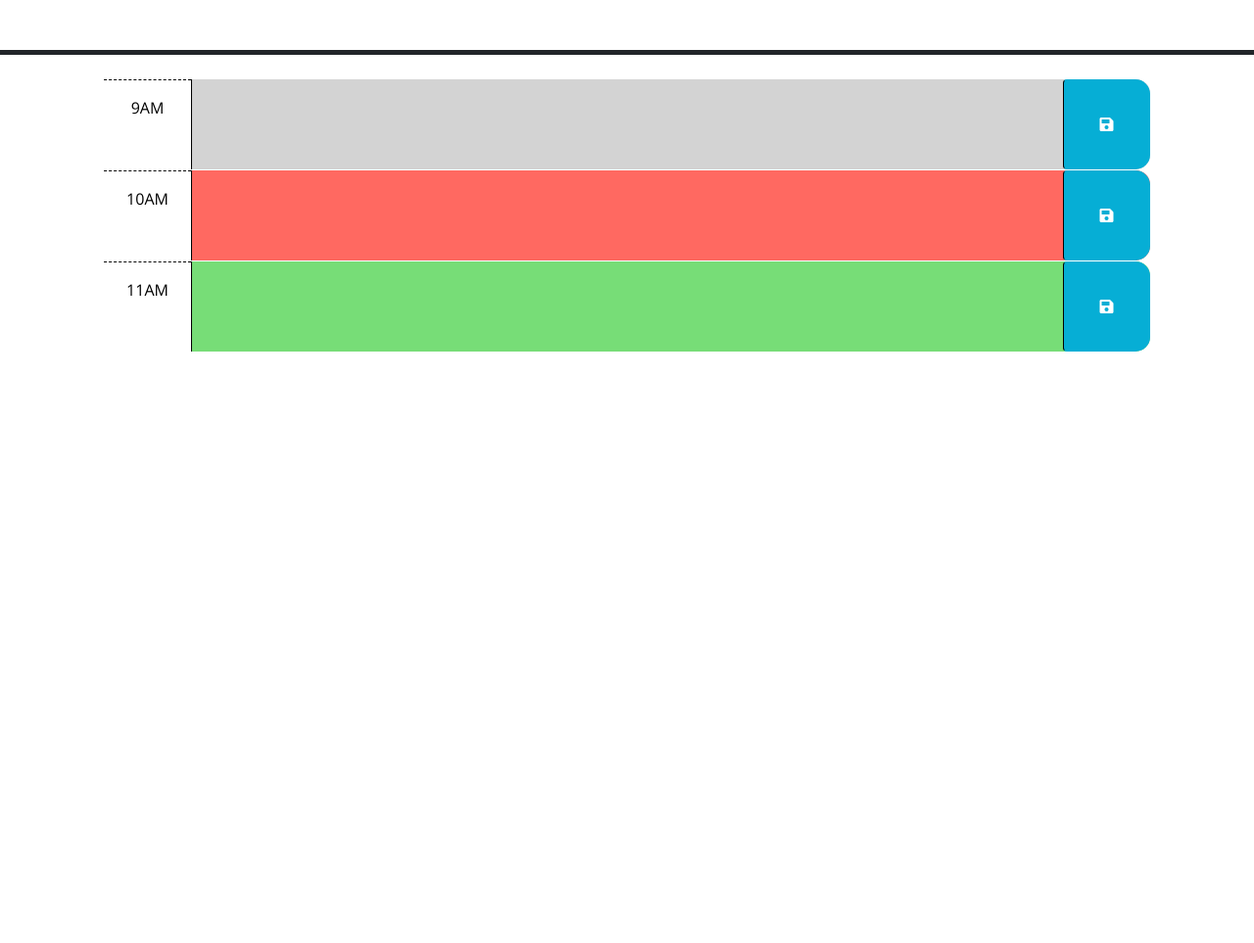
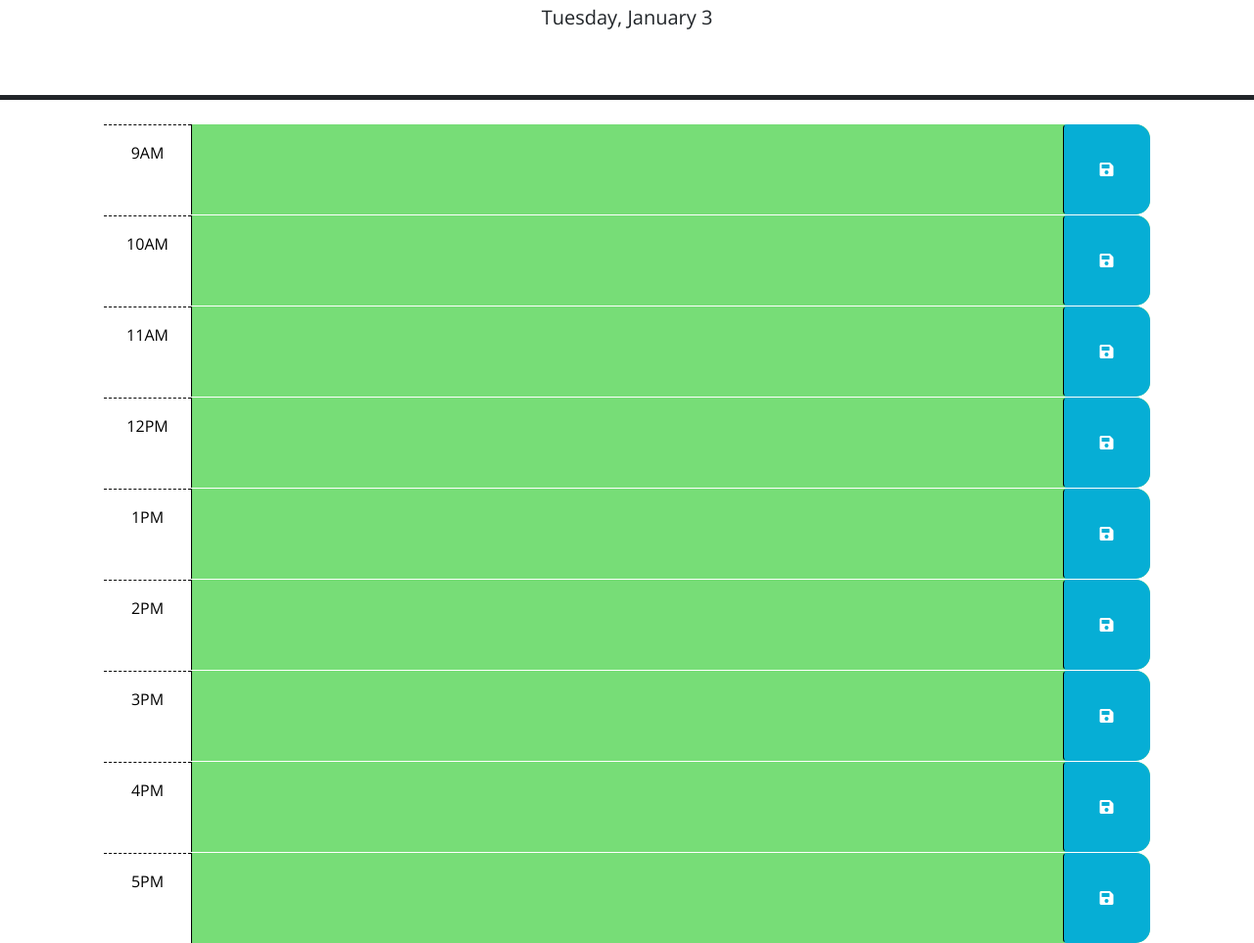
Before and after one commit to ericrey93/Work-Day-Scheduler, a plain HTML site: page index.html in a window 1280 px wide. Shown: the part 176-1139 px from the top of the page at 98% size. Before the commit the page ends 800 px from the top, so only its background shows below. Drawn offline with nearby package versions, Linux system fonts and the light colour scheme.

Commit message:
finishing up all code

```diff
--- a/Develop/script.js
+++ b/Develop/script.js
@@ -1,23 +1,44 @@
-// Wrap all code that interacts with the DOM in a call to jQuery to ensure that
-// the code isn't run until the browser has finished rendering all the elements
-// in the html.
-$(function () {
-  // TODO: Add a listener for click events on the save button. This code should
-  // use the id in the containing time-block as a key to save the user input in
-  // local storage. HINT: What does `this` reference in the click listener
-  // function? How can DOM traversal be used to get the "hour-x" id of the
-  // time-block containing the button that was clicked? How might the id be
-  // useful when saving the description in local storage?
-  //
-  // TODO: Add code to apply the past, present, or future class to each time
-  // block by comparing the id to the current hour. HINTS: How can the id
-  // attribute of each time-block be used to conditionally add or remove the
-  // past, present, and future classes? How can Day.js be used to get the
-  // current hour in 24-hour time?
-  //
-  // TODO: Add code to get any user input that was saved in localStorage and set
-  // the values of the corresponding textarea elements. HINT: How can the id
-  // attribute of each time-block be used to do this?
-  //
-  // TODO: Add code to display the current date in the header of the page.
+
+var currentDate = dayjs().format('dddd, MMMM D ');
+// gets me todays date
+var currentHour = dayjs().hour();
+// show current date under text
+$("#currentDay").text(currentDate);
+
+$(function (e) {
+  e.preventDefault
+  $("#hour-8 .description").val(localStorage.getItem("hour-8"));
+  $("#hour-9 .description").val(localStorage.getItem("hour-9"));
+  $("#hour-10 .description").val(localStorage.getItem("hour-10"));
+  $("#hour-11 .description").val(localStorage.getItem("hour-11"));
+  $("#hour-12 .description").val(localStorage.getItem("hour-12"));
+  $("#hour-13 .description").val(localStorage.getItem("hour-13"));
+  $("#hour-14 .description").val(localStorage.getItem("hour-14"));
+  $("#hour-15 .description").val(localStorage.getItem("hour-15"));
+  $("#hour-16 .description").val(localStorage.getItem("hour-16"));
+  $("#hour-17 .description").val(localStorage.getItem("hour-17"));
+
+  $(".saveBtn").on("click", function () {
+      var userText = $(this).siblings(".col-8").val();
+      var workTime = $(this).parent().attr("id");
+      localStorage.setItem(workTime, userText);
+  })
+  function backgroundColor() {
+      $(".time-block").each(function () {
+          var userTimeChoice = parseInt($(this).attr("id").split("hour-")[1]);
+          if (userTimeChoice < currentHour) {
+              $(this).removeClass("future");
+              $(this).removeClass("present");
+          }
+          else if (userTimeChoice === currentHour) {
+              $(this).removeClass("past");
+              $(this).removeClass("future");
+          }
+          else {
+              $(this).removeClass("present");
+              $(this).removeClass("past");
+          }
+      });
+  };
+  backgroundColor();
 });
--- a/index.html
+++ b/index.html
@@ -29,18 +29,9 @@
       <p id="currentDay" class="lead"></p>
     </header>
     <div class="container-lg px-5">
-      <!-- Use class for "past", "present", and "future" to apply styles to the
-        time-block divs accordingly. The javascript will need to do this by
-        adding/removing these classes on each div by comparing the hour in the
-        id to the current hour. The html provided below is meant to be an example
-        demonstrating how the css provided can be leveraged to create the
-        desired layout and colors. The html below should be removed or updated
-        in the finished product. Remember to delete this comment once the
-        code is implemented.
-        -->
 
       <!-- Example of a past time block. The "past" class adds a gray background color. -->
-      <div id="hour-9" class="row time-block past">
+      <div id="hour-9" class="row time-block past present future">
         <div class="col-2 col-md-1 hour text-center py-3">9AM</div>
         <textarea class="col-8 col-md-10 description" rows="3"> </textarea>
         <button class="btn saveBtn col-2 col-md-1" aria-label="save">
@@ -49,7 +40,7 @@
       </div>
 
       <!-- Example of a a present time block. The "present" class adds a red background color. -->
-      <div id="hour-10" class="row time-block present">
+      <div id="hour-10" class="row time-block past present future">
         <div class="col-2 col-md-1 hour text-center py-3">10AM</div>
         <textarea class="col-8 col-md-10 description" rows="3"> </textarea>
         <button class="btn saveBtn col-2 col-md-1" aria-label="save">
@@ -58,13 +49,56 @@
       </div>
 
       <!-- Example of a future time block. The "future" class adds a green background color. -->
-      <div id="hour-11" class="row time-block future">
+      <div id="hour-11" class="row time-block past present future">
         <div class="col-2 col-md-1 hour text-center py-3">11AM</div>
         <textarea class="col-8 col-md-10 description" rows="3"> </textarea>
         <button class="btn saveBtn col-2 col-md-1" aria-label="save">
           <i class="fas fa-save" aria-hidden="true"></i>
         </button>
       </div>
+      <div id="hour-12" class="row time-block past present future">
+        <div class="col-2 col-md-1 hour text-center py-3">12PM</div>
+        <textarea class="col-8 col-md-10 description" rows="3"> </textarea>
+        <button class="btn saveBtn col-2 col-md-1" aria-label="save">
+          <i class="fas fa-save" aria-hidden="true"></i>
+        </button>
+      </div>
+      <div id="hour-13" class="row time-block past present future">
+        <div class="col-2 col-md-1 hour text-center py-3">1PM</div>
+        <textarea class="col-8 col-md-10 description" rows="3"> </textarea>
+        <button class="btn saveBtn col-2 col-md-1" aria-label="save">
+          <i class="fas fa-save" aria-hidden="true"></i>
+        </button>
+      </div>
+      <div id="hour-14" class="row time-block past present future">
+        <div class="col-2 col-md-1 hour text-center py-3">2PM</div>
+        <textarea class="col-8 col-md-10 description" rows="3"> </textarea>
+        <button class="btn saveBtn col-2 col-md-1" aria-label="save">
+          <i class="fas fa-save" aria-hidden="true"></i>
+        </button>
+      </div>
+      <div id="hour-15" class="row time-block past present future">
+        <div class="col-2 col-md-1 hour text-center py-3">3PM</div>
+        <textarea class="col-8 col-md-10 description" rows="3"> </textarea>
+        <button class="btn saveBtn col-2 col-md-1" aria-label="save">
+          <i class="fas fa-save" aria-hidden="true"></i>
+        </button>
+      </div>
+      <div id="hour-16" class="row time-block past present future">
+        <div class="col-2 col-md-1 hour text-center py-3">4PM</div>
+        <textarea class="col-8 col-md-10 description" rows="3"> </textarea>
+        <button class="btn saveBtn col-2 col-md-1" aria-label="save">
+          <i class="fas fa-save" aria-hidden="true"></i>
+        </button>
+      </div>
+      <div id="hour-17" class="row time-block past present future">
+        <div class="col-2 col-md-1 hour text-center py-3">5PM</div>
+        <textarea class="col-8 col-md-10 description" rows="3"> </textarea>
+        <button class="btn saveBtn col-2 col-md-1" aria-label="save">
+          <i class="fas fa-save" aria-hidden="true"></i>
+        </button>
+      </div>
+
 
     <script src="https://code.jquery.com/jquery-3.4.1.min.js"></script>
     <script
```
